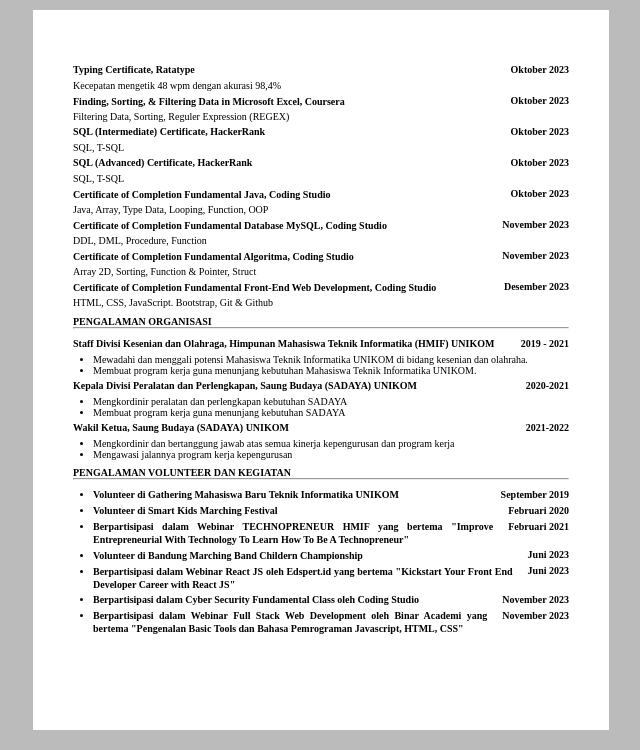
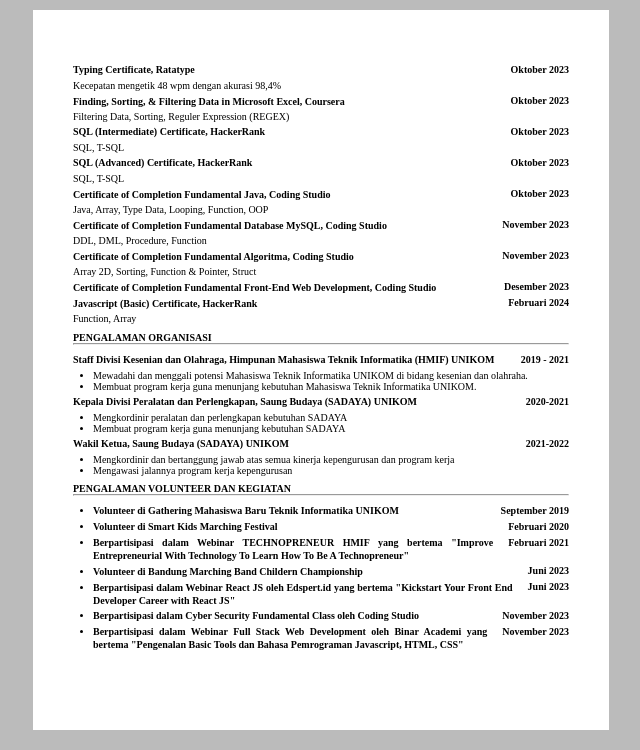
Before and after one commit to MuhammadDandriHandian/MuhammadDandriHandian.github.io, a plain HTML site: page index.html in a window 1280 px wide. Shown: the part 765-1515 px from the top of the page, without its empty margins (319-959 px from the left). Drawn offline with Linux system fonts and the light colour scheme.

Commit message:
tambah certificate javascript hancerank

```diff
--- a/index.html
+++ b/index.html
@@ -130,7 +130,11 @@
                 <p class="kiri"><a target="_blank" href="https://codingstudio.id/certificate/77E59FD50C-75C15151B4-75C15128AF/">Certificate of Completion Fundamental Front-End Web Development, Coding Studio</a></p>
                 <p>Desember 2023</p>
             </div>
-            <p>HTML, CSS, JavaScript. Bootstrap, Git & Github</p>
+            <div class="flex">
+                <p class="kiri"><a target="_blank" href="https://www.hackerrank.com/certificates/b73b5ccd90bf">Javascript (Basic) Certificate, HackerRank</a></p>
+                <p>Februari 2024</p>
+            </div>
+            <p>Function, Array</p>
             <h4>PENGALAMAN ORGANISASI</h4>
             <hr>
             <div class="flex">
```
